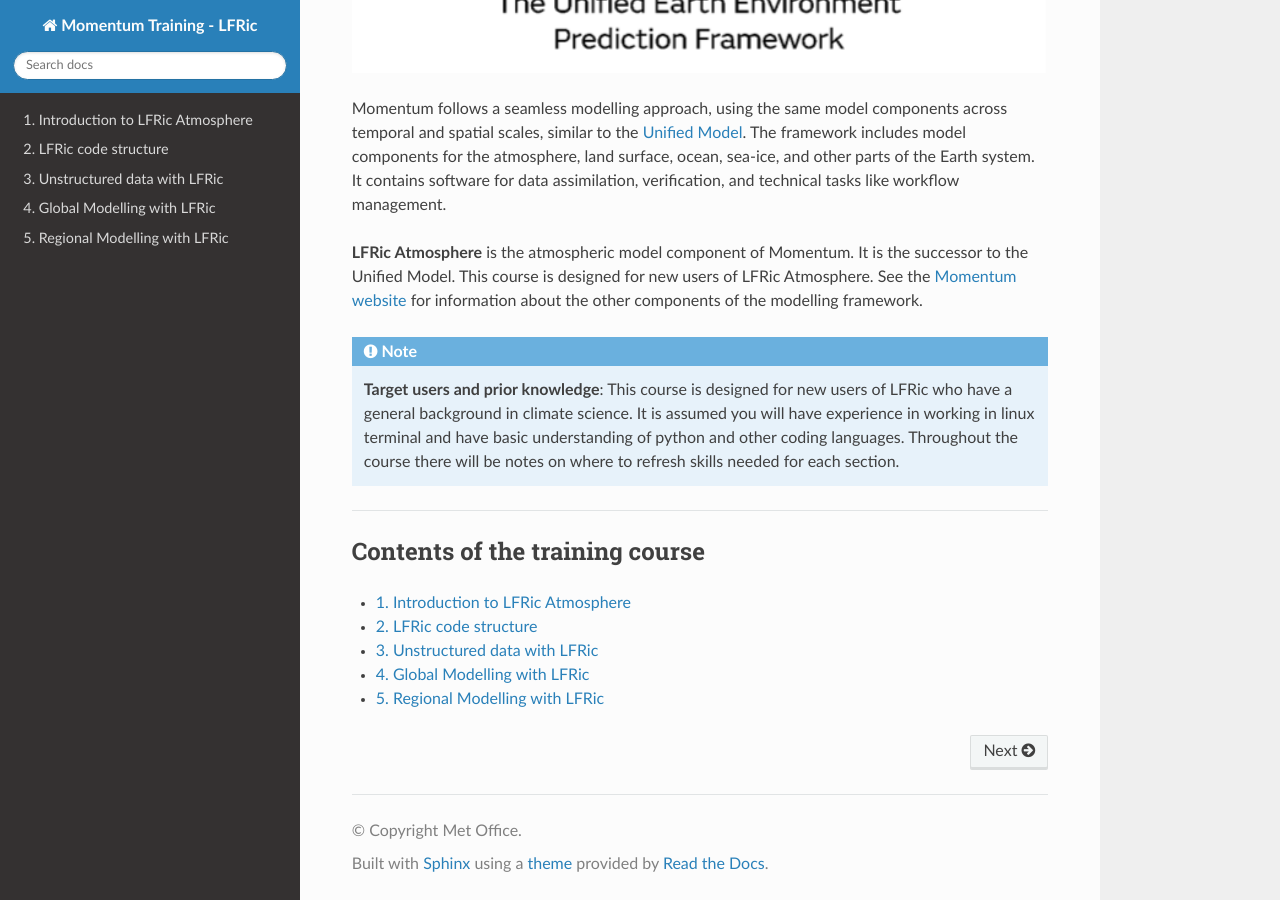
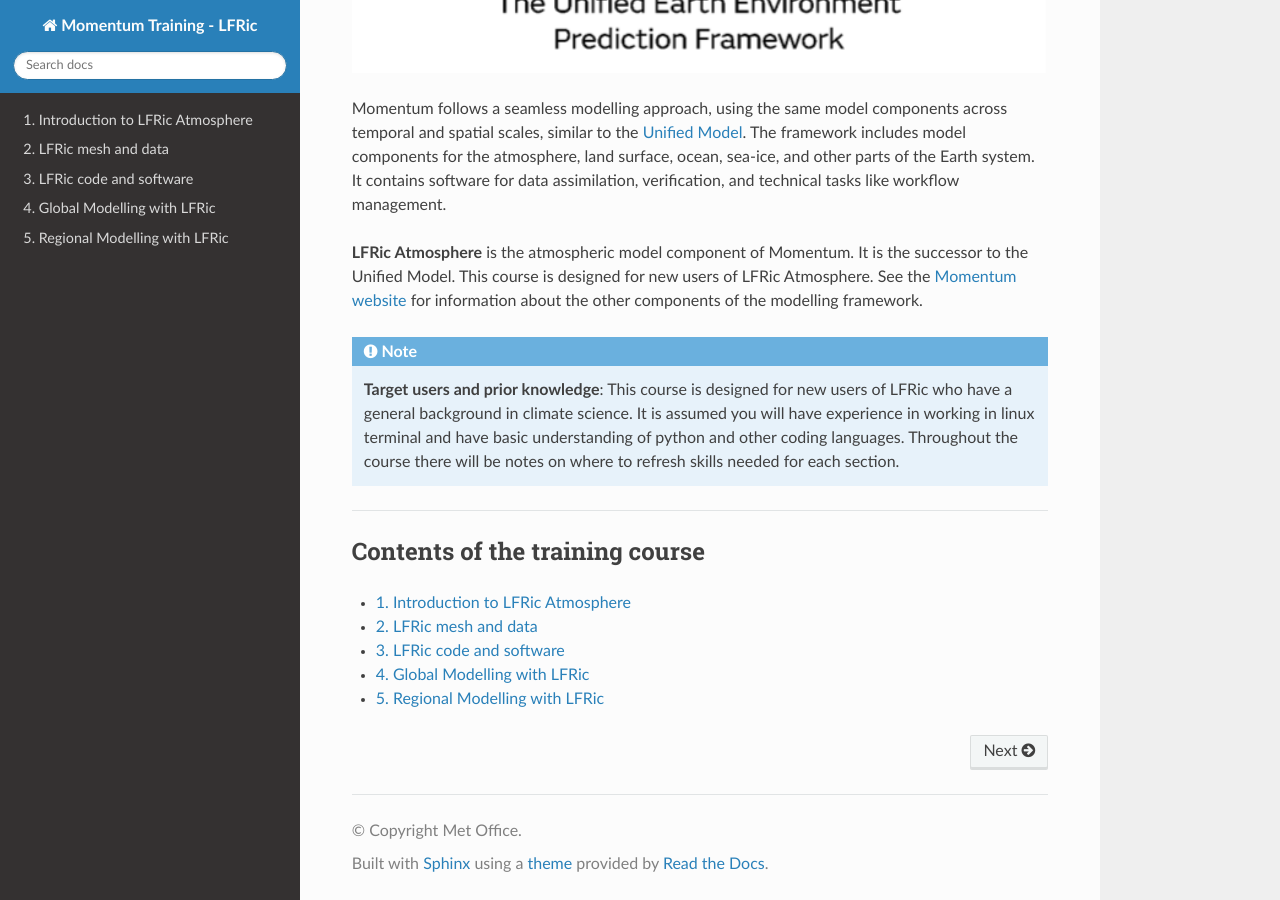
Before and after one commit to MetOffice/LFRic-Atmosphere-Training, a Sphinx documentation site: the page built from source/index.rst, in a window 1280 px wide and 900 px high, scrolled down 516 px. Built offline with Sphinx 7.4.7 and the Read the Docs theme 3.1.0, drawn with Linux system fonts in a browser that asks for light colours.

Commit message:
swap training sections 2 and 3

```diff
--- a/source/index.rst
+++ b/source/index.rst
@@ -26,7 +26,7 @@
    :maxdepth: 1
 
    intro/index
+   mesh/index
    lfric_code/index
-   mesh/index
    global/index
    regional/index
--- a/source/lfric_code/index.rst
+++ b/source/lfric_code/index.rst
@@ -1,5 +1,5 @@
-2. LFRic code structure
-=======================
+3. LFRic code and software
+==========================
 
 .. toctree::
    :name: lfric_code
--- a/source/mesh/index.rst
+++ b/source/mesh/index.rst
@@ -1,5 +1,5 @@
-3. Unstructured data with LFRic
-===============================
+2. LFRic mesh and data
+======================
 
 .. toctree::
    :name: mesh
```
